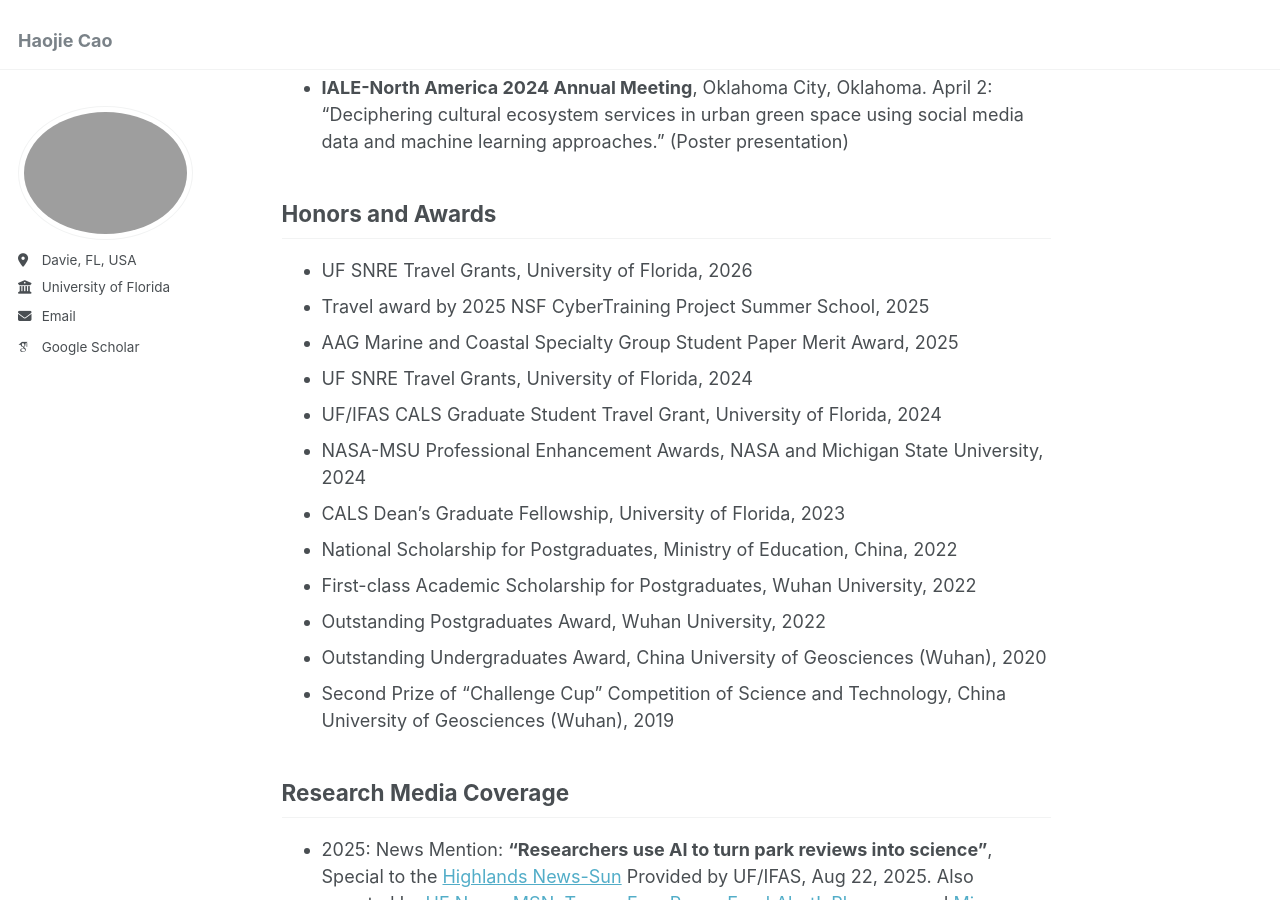
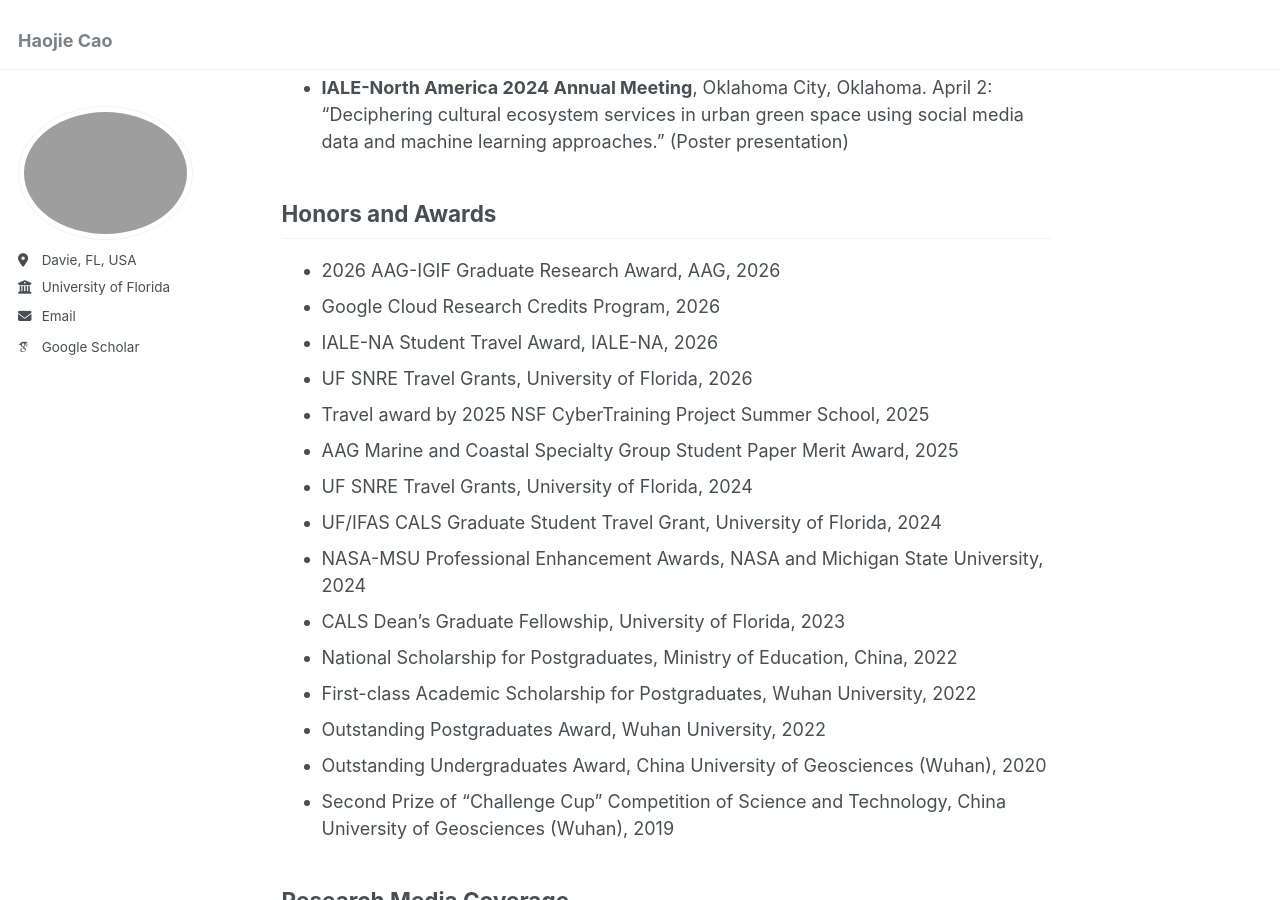
Before and after one commit to haojiecao42/haojiecao42.github.io, a Jekyll site: the page built from _pages/about.md, in a window 1280 px wide and 900 px high, scrolled down 2517 px. Built offline with Jekyll 4.4.1, drawn with Linux system fonts in a browser that asks for light colours; some web fonts are replaced.

Commit message:
Update about.md

```diff
--- a/_pages/about.md
+++ b/_pages/about.md
@@ -76,6 +76,9 @@ Zhang, J., Luo, Y., **Cao, H.** and Su, S.<br>
 * **IALE-North America 2024 Annual Meeting**, Oklahoma City, Oklahoma. April 2: “Deciphering cultural ecosystem services in urban green space using social media data and machine learning approaches.” (Poster presentation)<br>
 
 ## Honors and Awards
+* 2026 AAG-IGIF Graduate Research Award, AAG, 2026
+* Google Cloud Research Credits Program, 2026
+* IALE-NA Student Travel Award, IALE-NA, 2026
 * UF SNRE Travel Grants, University of Florida, 2026
 * Travel award by 2025 NSF CyberTraining Project Summer School, 2025
 * AAG Marine and Coastal Specialty Group Student Paper Merit Award, 2025
```
